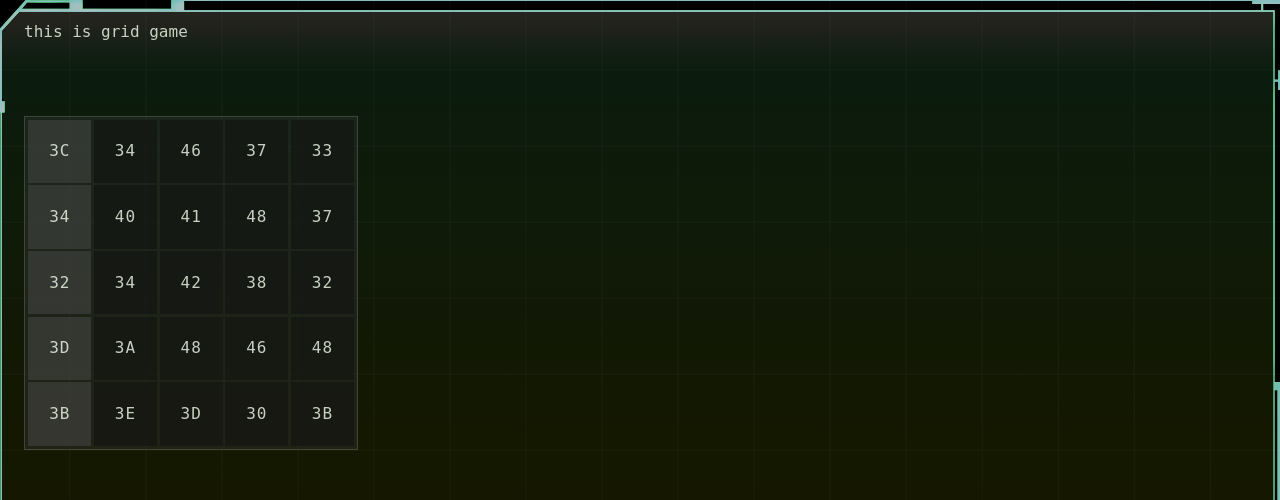
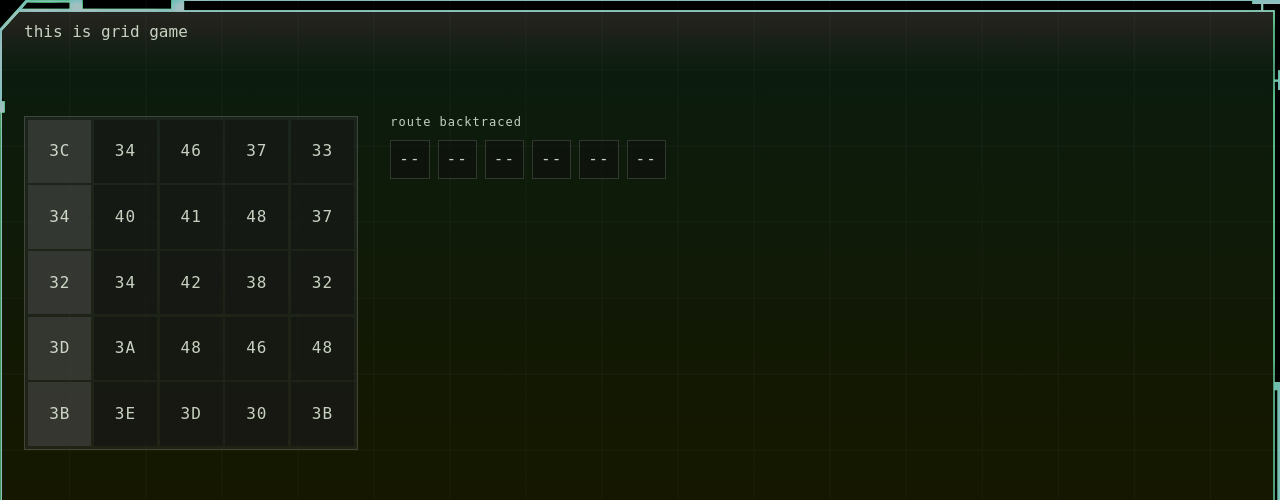
Before and after one commit to zerthmonk/blackshell, a Vue app in the folder app/: page / in a window 1280 px wide. Shown: the top 500 px of the page. Built offline with nearby package versions, Linux system fonts and the light colour scheme.

Commit message:
Traceback buffer with store and styles

```diff
--- a/app/src/components/hack/gridgame/Buffer.vue
+++ b/app/src/components/hack/gridgame/Buffer.vue
@@ -1,28 +1,51 @@
 <template>
-  <div class="trace-solution">
-    <RandomizeText>
-      <span>{{label}}</span>
-    </RandomizeText>
-    <Cell v-for="value in buffer"
-      :hexValue="value"
-      />
+  <div class="root">
+    <span>{{props.label}}</span>
+    <div class="content">
+      <Cell v-for="value in content"
+        class="cell"
+        :hexValue="value"
+        :isHighlighted="true"
+        />
+    </div>
   </div>
 </template>
 
 <script setup lang="ts">
-import {defineProps, computed} from "vue";
-import Cell from "./Cell";
+import { storeToRefs } from "pinia";
+import { defineProps, computed } from "vue";
+import { useStore } from '@/stores/gridgame';
+import Cell from "./Cell.vue";
+
+const store = useStore();
+const { selected, tries } = storeToRefs(store);
 
 interface bufferProps {
   label: string;
-  tries: number;
-  selected: string[];
 }
 
 const props = defineProps<bufferProps>();
-const buffer = computed(() => Array.from('tries').map(idx => props.selected[idx] || '--'));
+const content = computed(() => Array(tries.value + 1).fill('').map((_, idx) => selected.value[idx]?.hex || '--'));
 
 </script>
 
-<style lang="scss">
+<style scoped lang="scss">
+.root {
+  display: flex;
+  flex-direction: column;
+  gap: .75rem;
+
+  span {
+    font-size: .75rem;
+    letter-spacing: 1px;
+  }
+}
+.content {
+  display: flex;
+  gap: .5rem;
+
+  .cell {
+    padding: .5rem;
+  }
+}
 </style>
--- a/app/src/components/hack/gridgame/Cell.vue
+++ b/app/src/components/hack/gridgame/Cell.vue
@@ -52,4 +52,8 @@ const props = defineProps<cellProps>();
 .hinted {
   background: rgba(75,75,75, .5);
 }
+
+.highlighted {
+  border: 1px solid rgba(255,255,255,.15);
+}
 </style>
--- a/app/src/pages/GridGameScreen.vue
+++ b/app/src/pages/GridGameScreen.vue
@@ -4,7 +4,12 @@
       <h1>this is grid game</h1>
     </template>
     <template #main>
-      <Field class="gridgame__field"></Field>
+      <div class="game">
+        <Field class="field"></Field>
+        <div class="info">
+          <Buffer label="route backtraced"></Buffer>
+        </div>
+      </div>
     </template>
     <template #background>
       <Background theme="normal"/>
@@ -17,6 +22,7 @@ import { useStore } from "@/stores/gridgame";
 import Layout from "@/components/layout/Base.vue";
 import Background from "@/components/base/Background.vue";
 import Field from "@/components/hack/gridgame/Field.vue";
+import Buffer from "@/components/hack/gridgame/Buffer.vue";
 
 const store = useStore();
 store.setSize(5);
@@ -25,7 +31,12 @@ store.init();
 </script>
 
 <style scoped lang="scss">
-.gridgame__field {
+
+.game {
+  display: flex;
+  gap: 2rem;
+
+  .field {
     position: relative;
     display: grid;
     height: fit-content;
@@ -35,6 +46,11 @@ store.init();
     padding: .2rem;
     gap: .15rem;
     z-index: 1;
+  }
+
+  .info {
+
+  }
 }
 
 .backtrace {
--- a/app/src/stores/gridgame.ts
+++ b/app/src/stores/gridgame.ts
@@ -20,7 +20,7 @@ export const useStore = defineStore('gridgame', {
     init() {
       if (!this.size) throw new Error(`You should use setSize(size) method first. ${rangeErrorMessage}`)
       this.selected = []
-      this.tries = 0
+      this.tries = 5 // todo: acquire from API
       this.field = generateField(this.size);
     },
 
```
Lines whose indentation alone changed are shown as unchanged.
